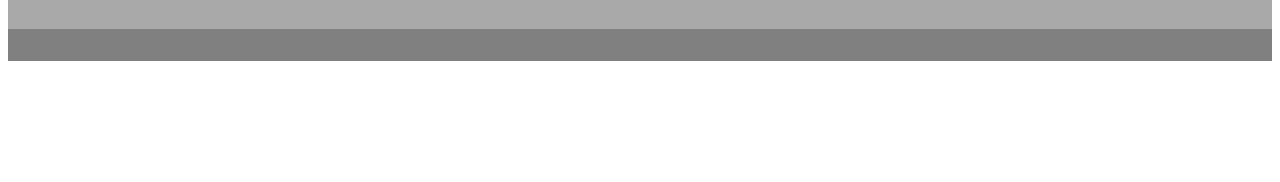
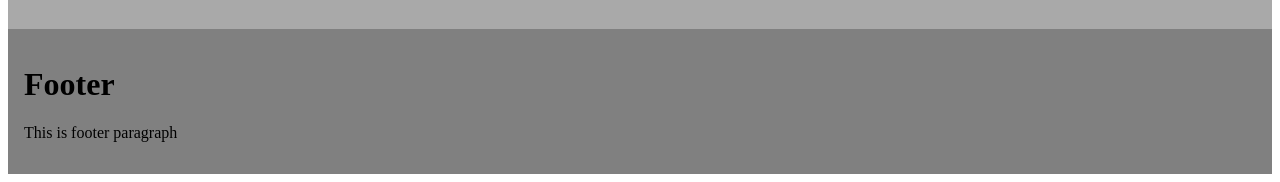
Before and after one commit to Tan-front-dev/my-website, a plain HTML site: page index.html in a window 1280 px wide. Shown: the part 644-826 px from the top of the page. Before the commit the page ends 800 px from the top, so only its background shows below. Drawn offline with Linux system fonts and the light colour scheme.

Commit message:
first commit

```diff
--- a/index.html
+++ b/index.html
@@ -32,8 +32,8 @@
         </article>
     </main>
     <footer>
-        <!-- <h1>Footer</h1>
-        <p>This is footer paragraph</p> -->
+        <h1>Footer</h1>
+        <p>This is footer paragraph</p>
     </footer>
 </body>
 </html>
```
